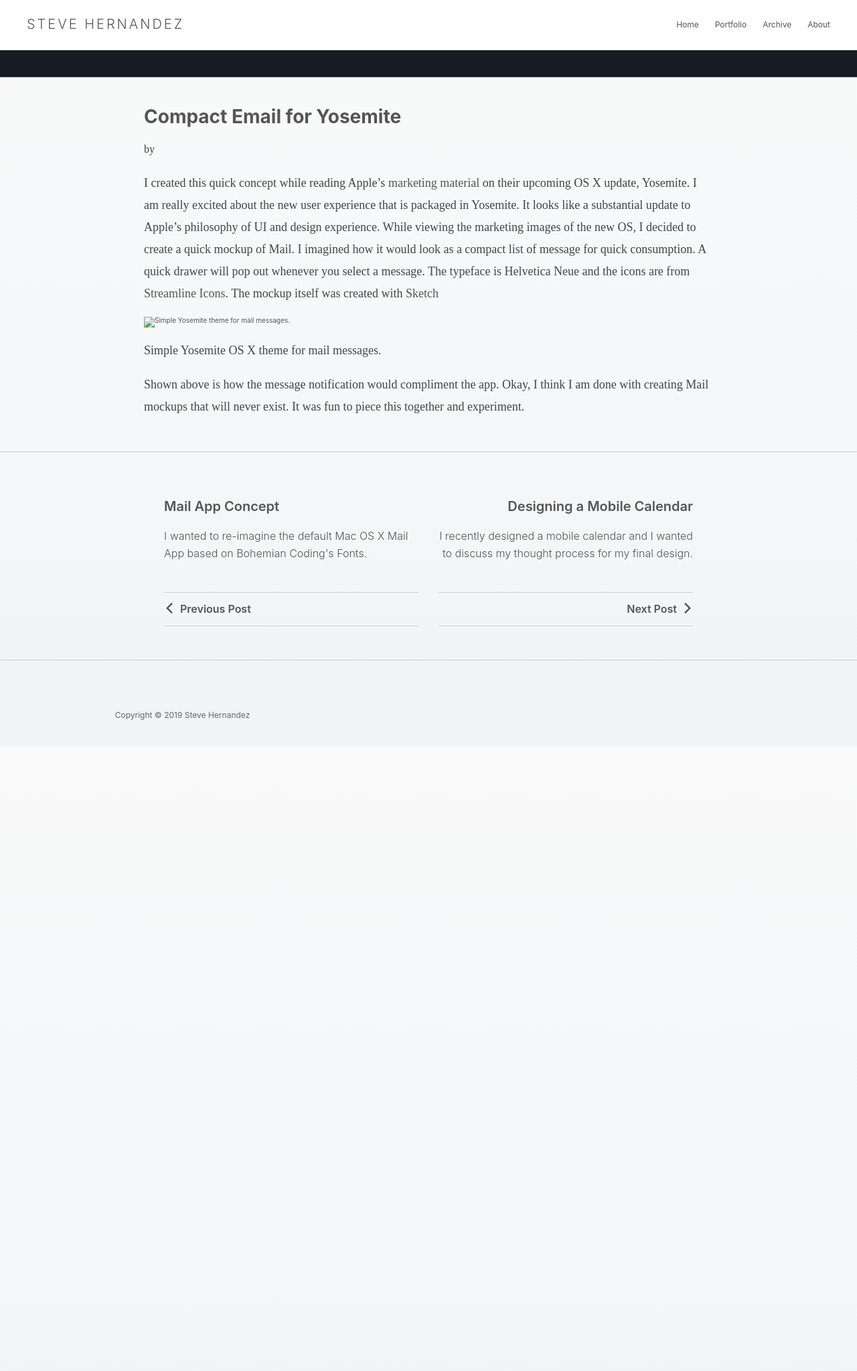
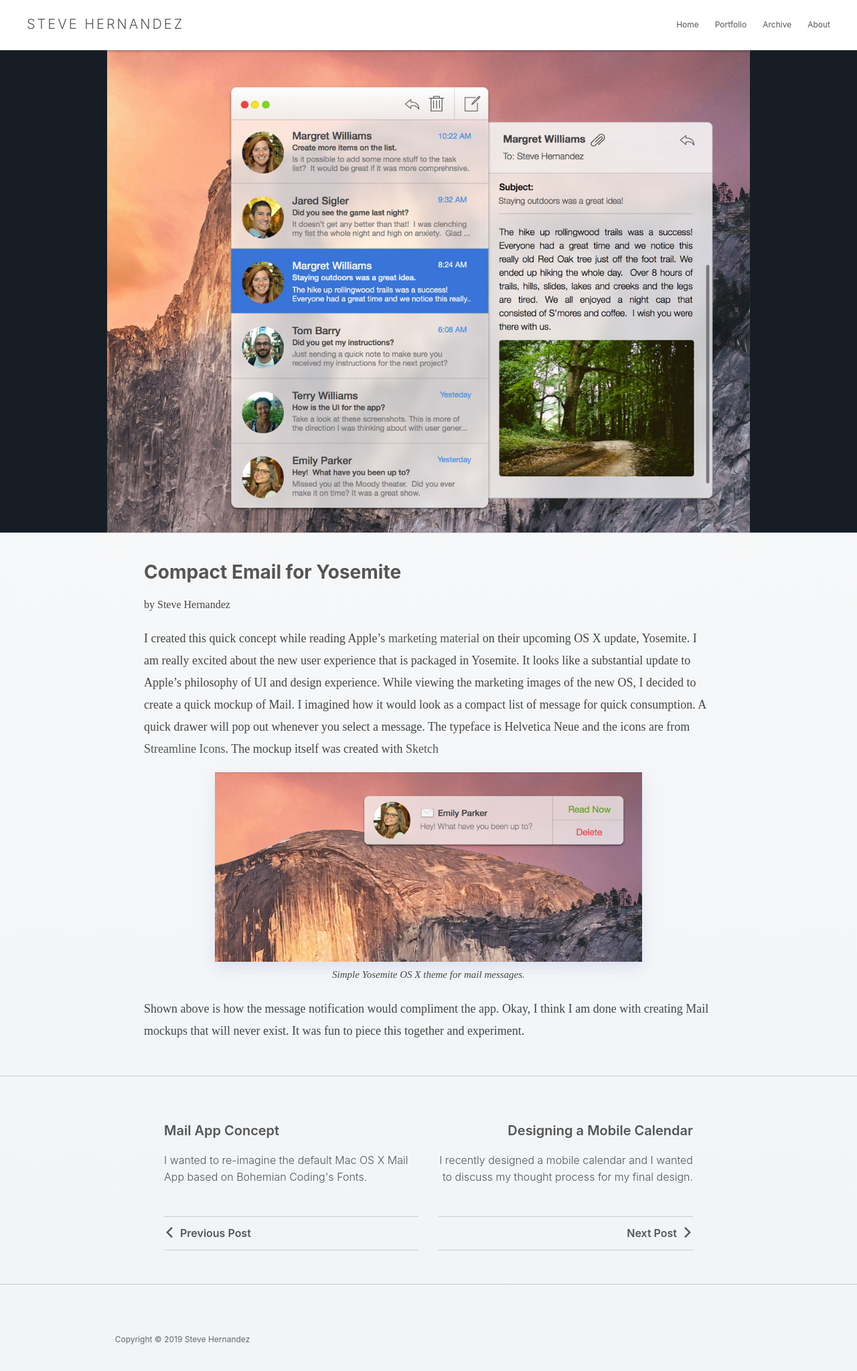
Before and after one commit to slhernandez/slhernandez, a Jekyll site: the page built from _posts/2014-06-27-Yosemite-Compact-Mail.markdown, in a window 1280 px wide. Shown: the whole page at 67% size. Built offline with Jekyll 4.4.1, drawn with Linux system fonts in a browser that asks for light colours; before the commit the page ends 1115 px from its top, so only the background shows below that.

Commit message:
Updated compact email post.

```diff
--- a/_posts/2014-06-27-Yosemite-Compact-Mail.markdown
+++ b/_posts/2014-06-27-Yosemite-Compact-Mail.markdown
@@ -5,14 +5,15 @@ blurb: Another take on a Yosemite OS X based mail client.
 preview-image: /images/grid/email_client_grid.png
 image-title: Compact Email for Yosemite OS X
 categories: design
+author: Steve Hernandez
+hero-image: /images/posts/compactemail/mail_1200_opt.jpg
+background_image: false
+background-override: compactemail
 ---
 
 I created this quick concept while reading Apple's [marketing material](http://www.apple.com/osx/preview/) on their upcoming OS X update, Yosemite. I am really excited about the new user experience that is packaged in Yosemite.  It looks like a substantial update to Apple's philosophy of UI and design experience.  While viewing the marketing images of the new OS, I decided to create a quick mockup of Mail.  I imagined how it would look as a compact list of message for quick consumption. A quick drawer will pop out whenever you select a message.
 The typeface is Helvetica Neue and the icons are from [Streamline Icons](http://www.streamlineicons.com/).  The mockup itself was created with [Sketch](http://bohemiancoding.com/sketch/)
 
-<div class="post-image">
-  <a href="/images/posts/compactMail/mail_notification_opt.jpg" data-imagelightbox="b"><img src="/images/posts/compactMail/mail_notification_opt.jpg" title="Simple Yosemite theme for mail messages." alt="Simple Yosemite theme for mail messages."/></a>
-  <p class="caption">Simple Yosemite OS X theme for mail messages.</p>
-</div>
+{% include post_single_img.html post_image="/images/posts/compactemail/mail_notification_opt.jpg" title="Simple Yosemite theme for mail messages." caption="Simple Yosemite OS X theme for mail messages." %}
 
 Shown above is how the message notification would compliment the app. Okay, I think I am done with creating Mail mockups that will never exist.  It was fun to piece this together and experiment.
--- a/_sass/_post.scss
+++ b/_sass/_post.scss
@@ -28,6 +28,10 @@
   }
   &.mobilecalendar {
     //background: rgba(227,227,227, 1.0);
+    padding-top: 0;
+  }
+  &.compactemail {
+    padding-top: 0;
   }
 }
 .post-hero-background.bounce {
@@ -74,13 +78,14 @@
 }
 
 .post-single-col-img {
+  text-align: center;
   a {
     display: block;
   }
 
   img {
     box-shadow: rgba(198, 208, 235, 0.5) 0px 10px 20px;
-    width: 100%;
+    width: 75%;
   }
 
   .caption {
```
Also changed, not shown: images/posts/compactemail/mail_1200.png (added), images/posts/compactemail/mail_1200_old.png (added), images/posts/compactemail/mail_1200_opt.jpg (added), images/posts/compactemail/mail_notification.png (added), images/posts/compactemail/mail_notification_opt.jpg (added).
